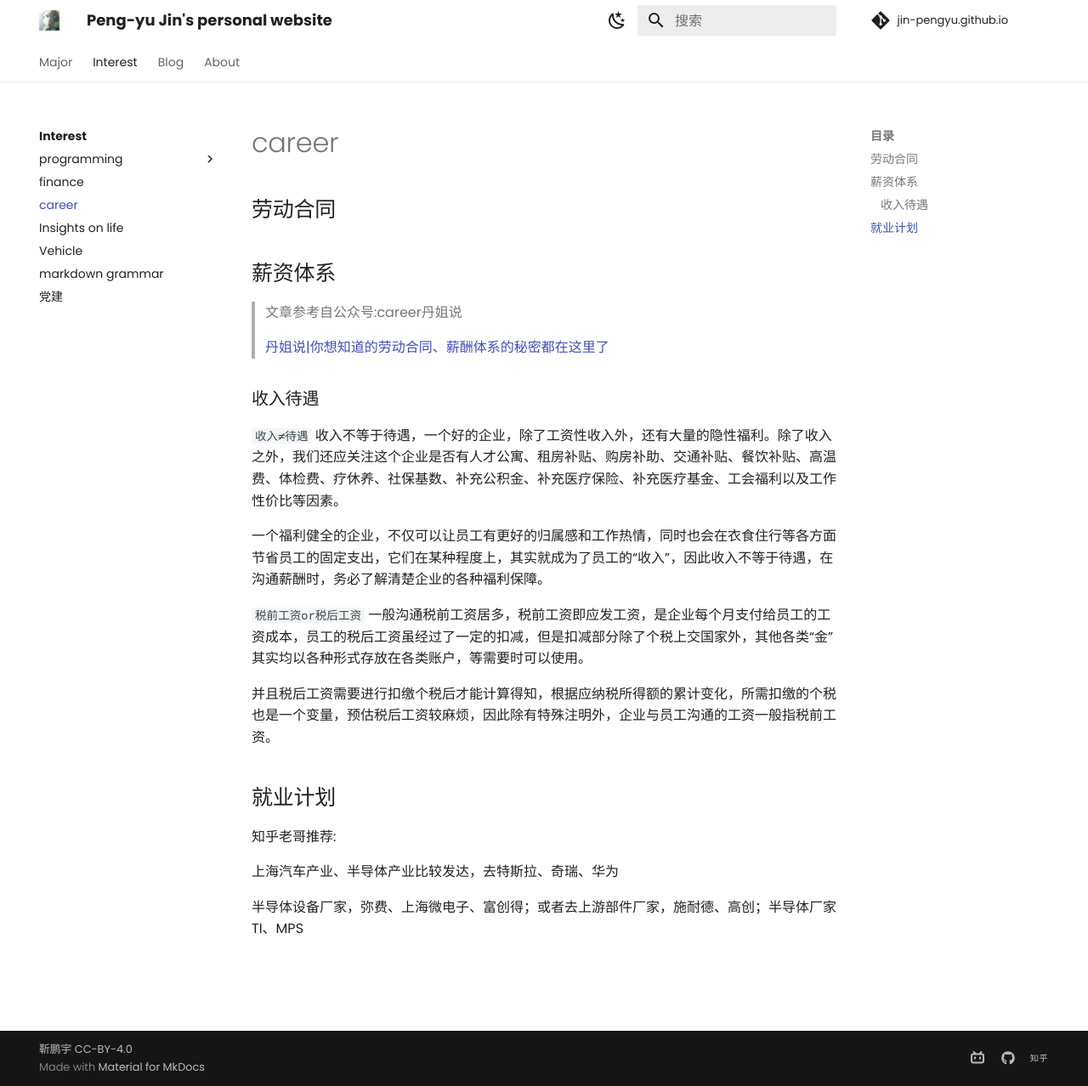
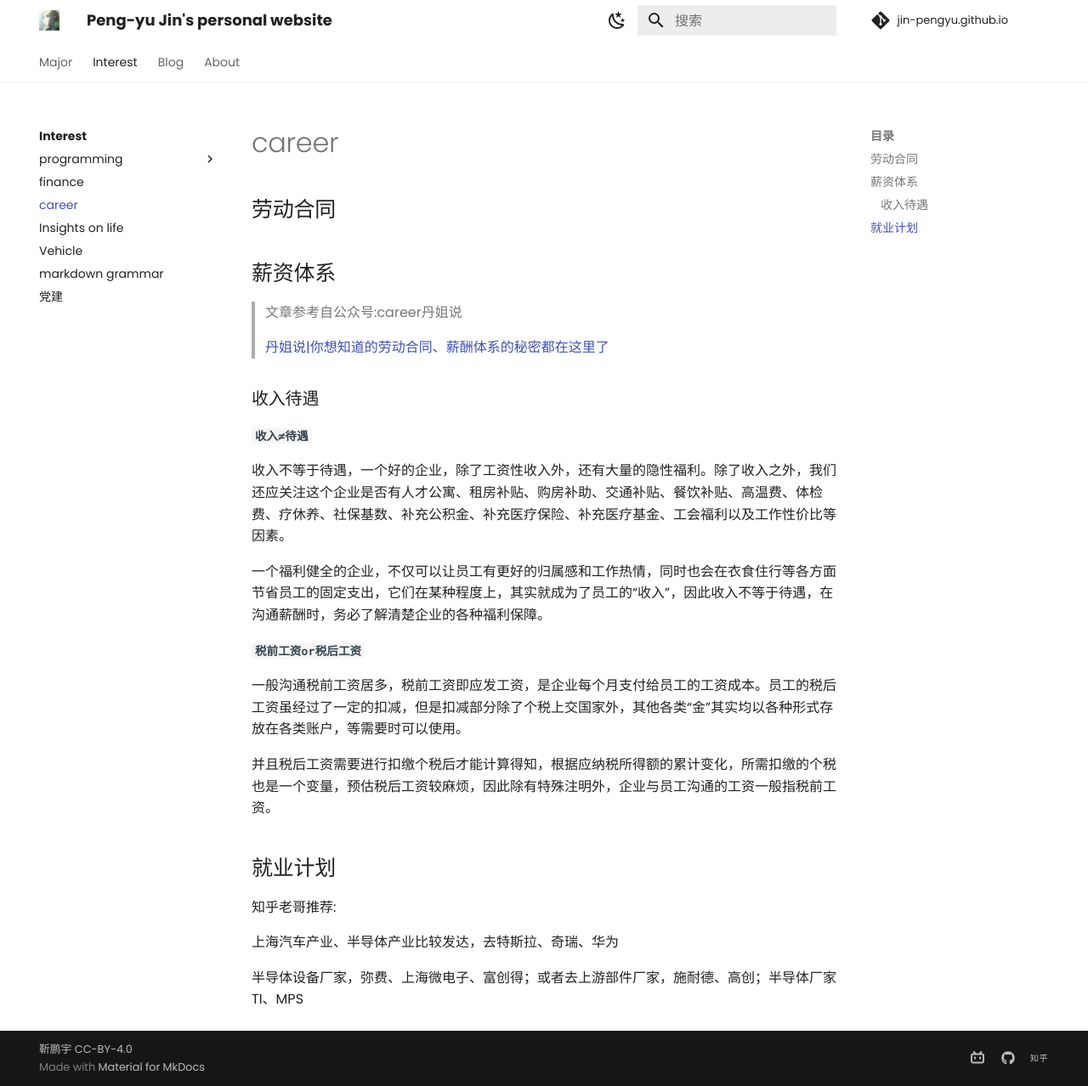
Before and after one commit to Pengyu-Jin/Pengyu-Jin.github.io, an MkDocs documentation site: the page built from docs/interest/career/career.md, in a window 1280 px wide and 1278 px high. Shown: the whole window at 85% size. Built offline with MkDocs 1.6.1 and Material for MkDocs 9.7.7, drawn with Linux system fonts in a browser that asks for light colours; comment, search, counter and statistics services are not loaded.

```diff
--- a/docs/interest/career/career.md
+++ b/docs/interest/career/career.md
@@ -7,13 +7,15 @@
 
 
 ### 收入待遇
-`收入≠待遇`
+**`收入≠待遇`**
+
 收入不等于待遇，一个好的企业，除了工资性收入外，还有大量的隐性福利。除了收入之外，我们还应关注这个企业是否有人才公寓、租房补贴、购房补助、交通补贴、餐饮补贴、高温费、体检费、疗休养、社保基数、补充公积金、补充医疗保险、补充医疗基金、工会福利以及工作性价比等因素。
 
 一个福利健全的企业，不仅可以让员工有更好的归属感和工作热情，同时也会在衣食住行等各方面节省员工的固定支出，它们在某种程度上，其实就成为了员工的“收入”，因此收入不等于待遇，在沟通薪酬时，务必了解清楚企业的各种福利保障。
 
-`税前工资or税后工资`
-一般沟通税前工资居多，税前工资即应发工资，是企业每个月支付给员工的工资成本，员工的税后工资虽经过了一定的扣减，但是扣减部分除了个税上交国家外，其他各类“金”其实均以各种形式存放在各类账户，等需要时可以使用。
+**`税前工资or税后工资`**
+
+一般沟通税前工资居多，税前工资即应发工资，是企业每个月支付给员工的工资成本。员工的税后工资虽经过了一定的扣减，但是扣减部分除了个税上交国家外，其他各类“金”其实均以各种形式存放在各类账户，等需要时可以使用。
 
 并且税后工资需要进行扣缴个税后才能计算得知，根据应纳税所得额的累计变化，所需扣缴的个税也是一个变量，预估税后工资较麻烦，因此除有特殊注明外，企业与员工沟通的工资一般指税前工资。
 
```
